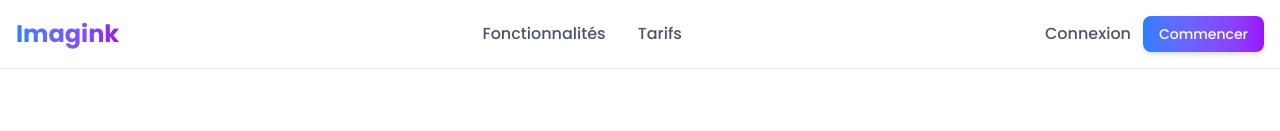
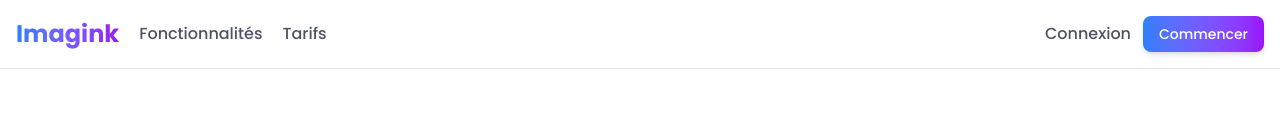
Before and after one commit to zkerkeb-class/front-MalicknND, a Next.js app: page / in a window 1280 px wide. Shown: the top 131 px of the page. Built offline with nearby package versions, Linux system fonts and the light colour scheme; no server answers.

Commit message:
enhance Header component layout with improved spacing for navigation links.

```diff
--- a/package.json
+++ b/package.json
@@ -14,6 +14,7 @@
     "next": "15.2.3",
     "react": "^19.0.0",
     "react-dom": "^19.0.0",
+    "react-hot-toast": "^2.5.2",
     "react-icons": "^5.5.0"
   },
   "devDependencies": {
--- a/src/components/Header.tsx
+++ b/src/components/Header.tsx
@@ -11,16 +11,14 @@ const Header = () => {
     <header className="sticky top-0 z-50 border-b border-gray-200 backdrop-blur-sm bg-white/95">
       <div className="flex justify-between items-center p-4 max-w-7xl mx-auto">
         {/* Logo */}
-        <div className="flex items-center">
+        <div className="flex items-center gap-5">
           <Link href="/" className="flex items-center space-x-2">
             <span className="text-xl sm:text-2xl font-bold bg-gradient-to-r from-blue-500 to-purple-600 bg-clip-text text-transparent">
               Imagink
             </span>
           </Link>
-        </div>
-
           {/* Navigation Desktop */}
-        <nav className="hidden md:flex items-center space-x-8">
+          <nav className="hidden md:flex items-center space-x-5 ">
             {user && (
               <>
                 <Link
@@ -55,6 +53,7 @@ const Header = () => {
               </>
             )}
           </nav>
+        </div>
 
         {/* Auth buttons */}
         <div className="flex items-center gap-3">
```
Also changed, not shown: 1 other file (tests, documents, lock files or other folders). Lines whose indentation alone changed are shown as unchanged.
